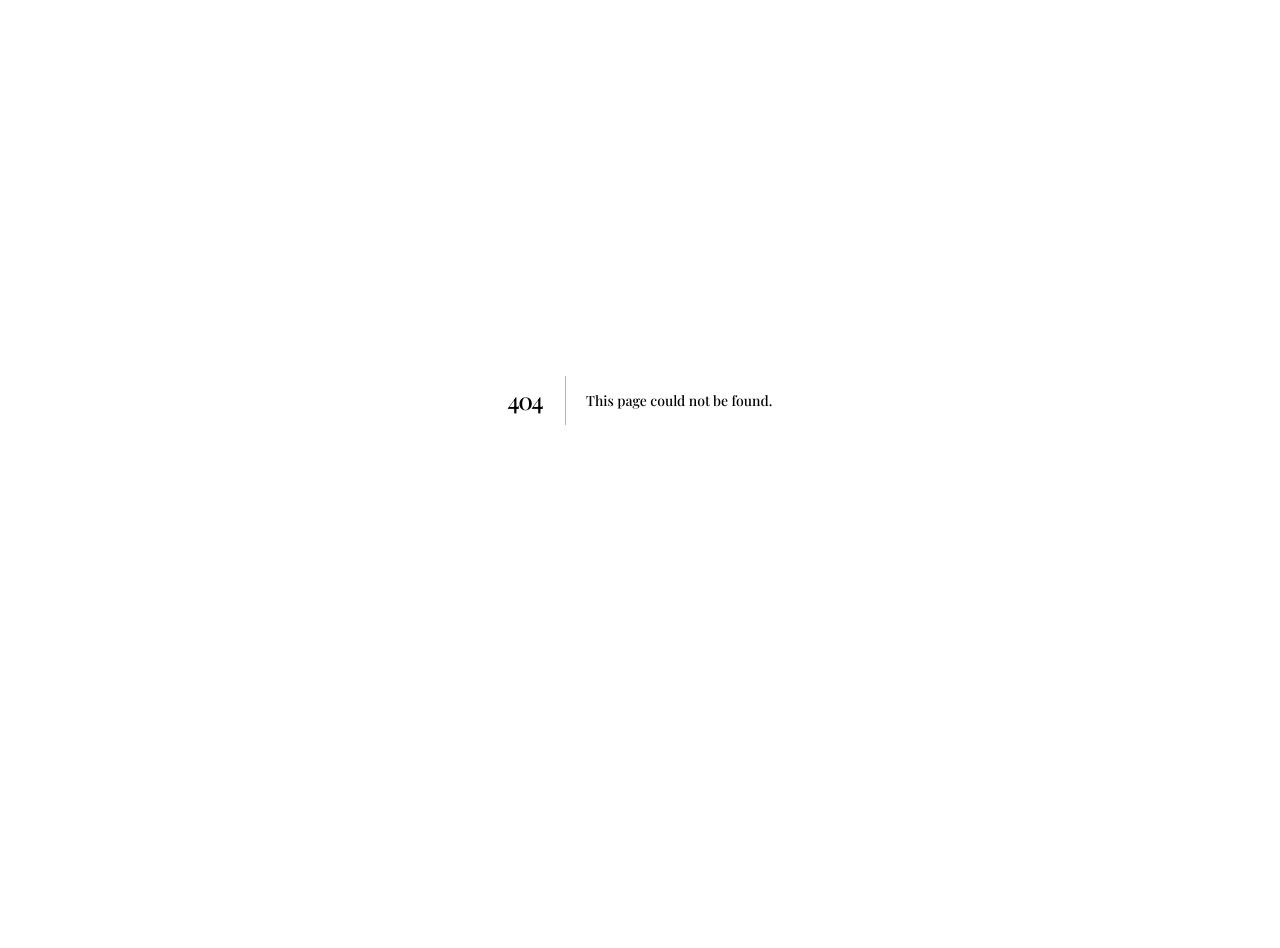
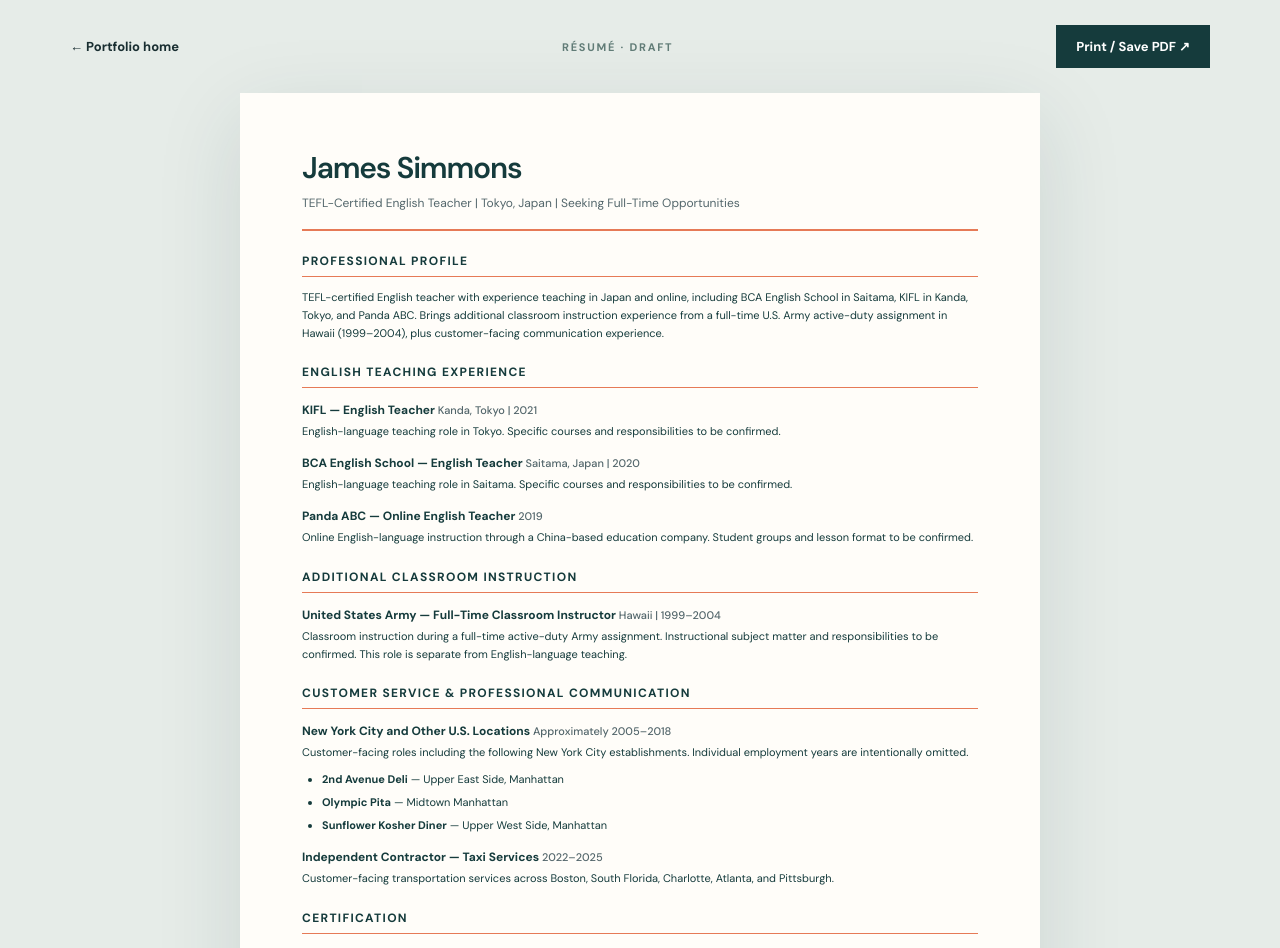
Before and after one commit to desukara/portfolio, a Next.js app: page /resume in a window 1280 px wide. Before the commit this address had no page. Shown: the top 948 px of the page. Before the commit the page ends 800 px from the top, so only its background shows below. Built offline with nearby package versions, Linux system fonts and the light colour scheme; a web font is replaced by a local one.

Commit message:
Create printable English teaching resume page

```diff
--- a/app/globals.css
+++ b/app/globals.css
@@ -56,3 +56,33 @@
 .experience-cta h2{font-size:clamp(42px,4.5vw,64px);letter-spacing:-.04em;margin:18px 0}
 .experience-cta p{color:var(--muted);margin-bottom:26px}
 @media(max-width:700px){.experience-hero{padding-top:65px;padding-bottom:65px}.experience-lead{font-size:17px}.experience-highlights{grid-template-columns:1fr;gap:18px}.experience-highlights div{gap:3px}.experience-highlights strong{font-size:27px}.role-row{grid-template-columns:42px 1fr;gap:10px}.role-row h3{font-size:27px}.experience-section{padding:70px 0}.communication-section{grid-template-columns:1fr;gap:20px;padding-top:70px;padding-bottom:75px}}
+
+/* Printable résumé */
+.resume-route{background:#e6ece8;min-height:100vh;padding-bottom:46px}
+.resume-toolbar{display:flex;align-items:center;justify-content:space-between;gap:16px;padding-top:25px;padding-bottom:25px;font-size:13px;font-weight:700}
+.resume-toolbar>span{font-size:11px;letter-spacing:.16em;color:#617c77}
+.resume-print-button{font-family:inherit;font-weight:700;font-size:13px;border:0;background:#153b3c;color:white;padding:13px 20px;cursor:pointer}
+.resume-print-button:hover{background:#265a55}
+.resume-document{max-width:800px;background:#fffdf9;margin:auto;padding:58px 62px;box-shadow:0 25px 80px #153b3c20;color:#153b3c}
+.resume-document header{border-bottom:2px solid #e67a57;padding-bottom:16px}
+.resume-document h1{font-family:'DM Sans',Arial,sans-serif;font-size:30px;letter-spacing:-.04em;line-height:1.15;margin:0 0 8px}
+.resume-document header p{color:#53666b;font-size:12px;margin:0}
+.resume-document section{margin-top:22px}
+.resume-document section h2{font-family:'DM Sans',Arial,sans-serif;font-size:12px;text-transform:uppercase;letter-spacing:.11em;border-bottom:1px solid #e67a57;padding-bottom:7px;margin:0 0 12px;font-weight:700}
+.resume-document h3{font-size:12px;margin:14px 0 5px}
+.resume-document h3 span{font-size:11px;font-weight:500;color:#53666b}
+.resume-document p,.resume-document li{font-size:11px;line-height:1.62;margin:5px 0}
+.resume-document ul{margin:9px 0 10px;padding-left:20px}
+.resume-document .resume-draft-note{border-top:1px solid #dbe2dc;margin-top:22px;padding-top:12px;font-size:10px;color:#7a5b4a}
+.resume-postscript{text-align:center;color:#53666b;font-size:13px;line-height:1.6;padding-top:25px}
+@media(max-width:700px){.resume-toolbar{flex-wrap:wrap}.resume-document{padding:32px 22px;margin:0 12px}.resume-document h1{font-size:25px}}
+@page{size:A4;margin:15mm 17mm}
+@media print{
+ body,.resume-route{background:white!important}
+ .resume-toolbar,.resume-postscript{display:none!important}
+ .resume-document{max-width:none;width:100%;margin:0;padding:0;box-shadow:none}
+ .resume-document section{break-inside:avoid;page-break-inside:avoid;margin-top:16px}
+ .resume-document header{padding-bottom:11px}
+ .resume-document h3{margin-top:9px}
+ .resume-document p,.resume-document li{font-size:10pt;line-height:1.35}
+}
--- a/app/page.tsx
+++ b/app/page.tsx
@@ -8,7 +8,7 @@ const portfolioSections = [
   { title: "About me", href: "/about", tag: "01 / PROFILE", text: "My teaching background across Japan, online learning, and classroom instruction." },
   { title: "Teaching experience", href: "/experience", tag: "02 / EXPERIENCE", text: "TEFL teaching in Japan and online, plus six years of Army classroom instruction." },
   { title: "Lesson samples", href: "/#portfolio", tag: "03 / WORK", text: "Selected lesson plans, worksheets, and activities with clear learning objectives." },
-  { title: "Resume & contact", href: "/#contact", tag: "04 / CONNECT", text: "Qualifications, downloadable CV, and a simple way to get in touch." },
+  { title: "Resume & contact", href: "/resume", tag: "04 / CONNECT", text: "A printable résumé draft covering my teaching and communication experience." },
 ];
 
 export default function Home() {
--- /dev/null
+++ b/app/resume/page.tsx
@@ -0,0 +1,25 @@
+import Link from "next/link";
+import type { Metadata } from "next";
+import { PrintResumeButton } from "./print-button";
+export const metadata: Metadata = { title:"Résumé | English Teaching Portfolio",description:"James Simmons — TEFL-certified English teacher, Tokyo. View and print professional résumé." };
+export default function ResumePage(){
+ return <main className="resume-route">
+  <div className="resume-toolbar shell"><Link href="/">← Portfolio home</Link><span>RÉSUMÉ · DRAFT</span><PrintResumeButton /></div>
+  <article className="resume-document" id="resume-document">
+   <header><h1>James Simmons</h1><p>TEFL-Certified English Teacher | Tokyo, Japan | Seeking Full-Time Opportunities</p></header>
+   <section><h2>Professional Profile</h2><p>TEFL-certified English teacher with experience teaching in Japan and online, including BCA English School in Saitama, KIFL in Kanda, Tokyo, and Panda ABC. Brings additional classroom instruction experience from a full-time U.S. Army active-duty assignment in Hawaii (1999–2004), plus customer-facing communication experience.</p></section>
+   <section><h2>English Teaching Experience</h2>
+    <h3>KIFL — English Teacher <span>Kanda, Tokyo | 2021</span></h3><p>English-language teaching role in Tokyo. Specific courses and responsibilities to be confirmed.</p>
+    <h3>BCA English School — English Teacher <span>Saitama, Japan | 2020</span></h3><p>English-language teaching role in Saitama. Specific courses and responsibilities to be confirmed.</p>
+    <h3>Panda ABC — Online English Teacher <span>2019</span></h3><p>Online English-language instruction through a China-based education company. Student groups and lesson format to be confirmed.</p>
+   </section>
+   <section><h2>Additional Classroom Instruction</h2><h3>United States Army — Full-Time Classroom Instructor <span>Hawaii | 1999–2004</span></h3><p>Classroom instruction during a full-time active-duty Army assignment. Instructional subject matter and responsibilities to be confirmed. This role is separate from English-language teaching.</p></section>
+   <section><h2>Customer Service & Professional Communication</h2><h3>New York City and Other U.S. Locations <span>Approximately 2005–2018</span></h3><p>Customer-facing roles including the following New York City establishments. Individual employment years are intentionally omitted.</p><ul><li><strong>2nd Avenue Deli</strong> — Upper East Side, Manhattan</li><li><strong>Olympic Pita</strong> — Midtown Manhattan</li><li><strong>Sunflower Kosher Diner</strong> — Upper West Side, Manhattan</li></ul>
+    <h3>Independent Contractor — Taxi Services <span>2022–2025</span></h3><p>Customer-facing transportation services across Boston, South Florida, Charlotte, Atlanta, and Pittsburgh.</p>
+   </section>
+   <section><h2>Certification</h2><p><strong>TEFL Certificate</strong> — Issuer and course details to be confirmed.</p></section>
+   <p className="resume-draft-note">DRAFT — Professional contact information, education, course details, and specific teaching responsibilities must be completed before sharing with employers.</p>
+  </article>
+  <div className="resume-postscript shell"><p>To save this page as a PDF, select <strong>Print / Save PDF</strong> and choose your browser’s “Save as PDF” destination.</p></div>
+ </main>
+}
--- /dev/null
+++ b/app/resume/print-button.tsx
@@ -0,0 +1,2 @@
+"use client";
+export function PrintResumeButton(){return <button className="resume-print-button" type="button" onClick={()=>window.print()}>Print / Save PDF ↗</button>;}
```
